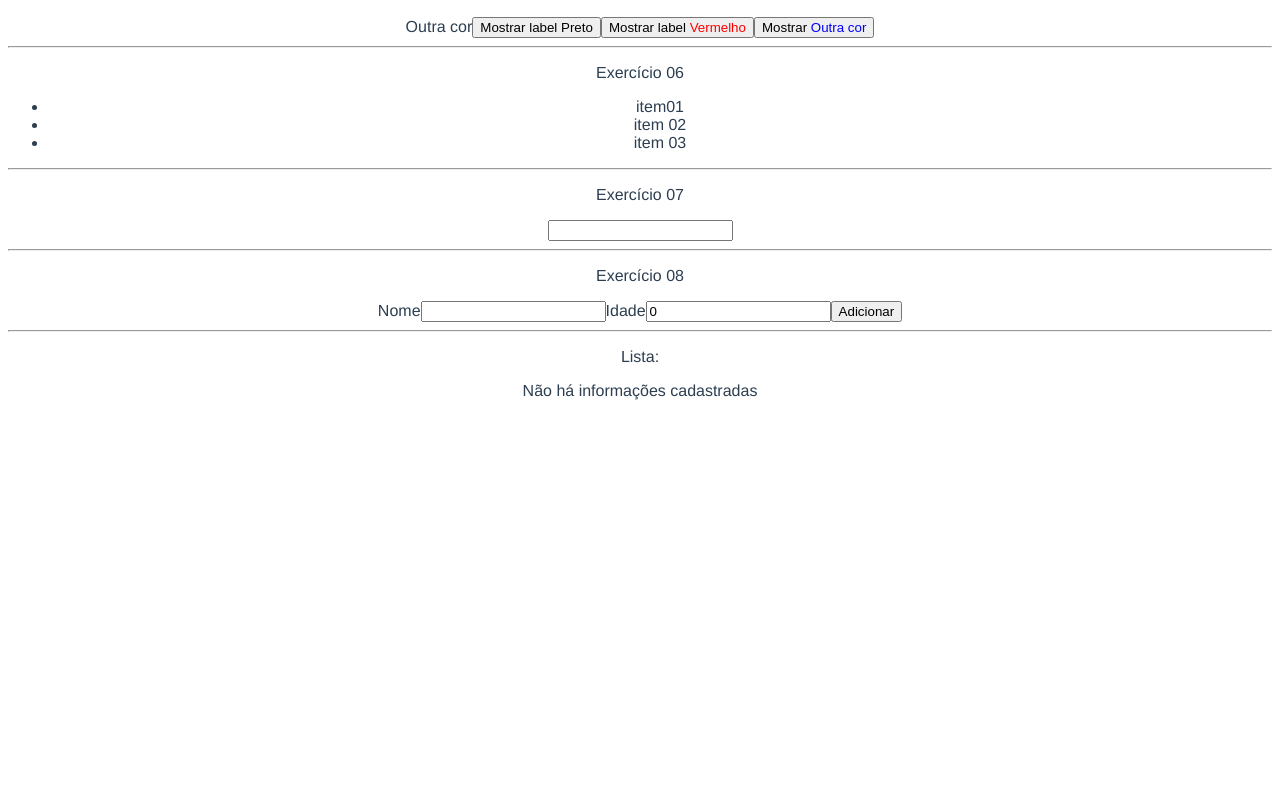
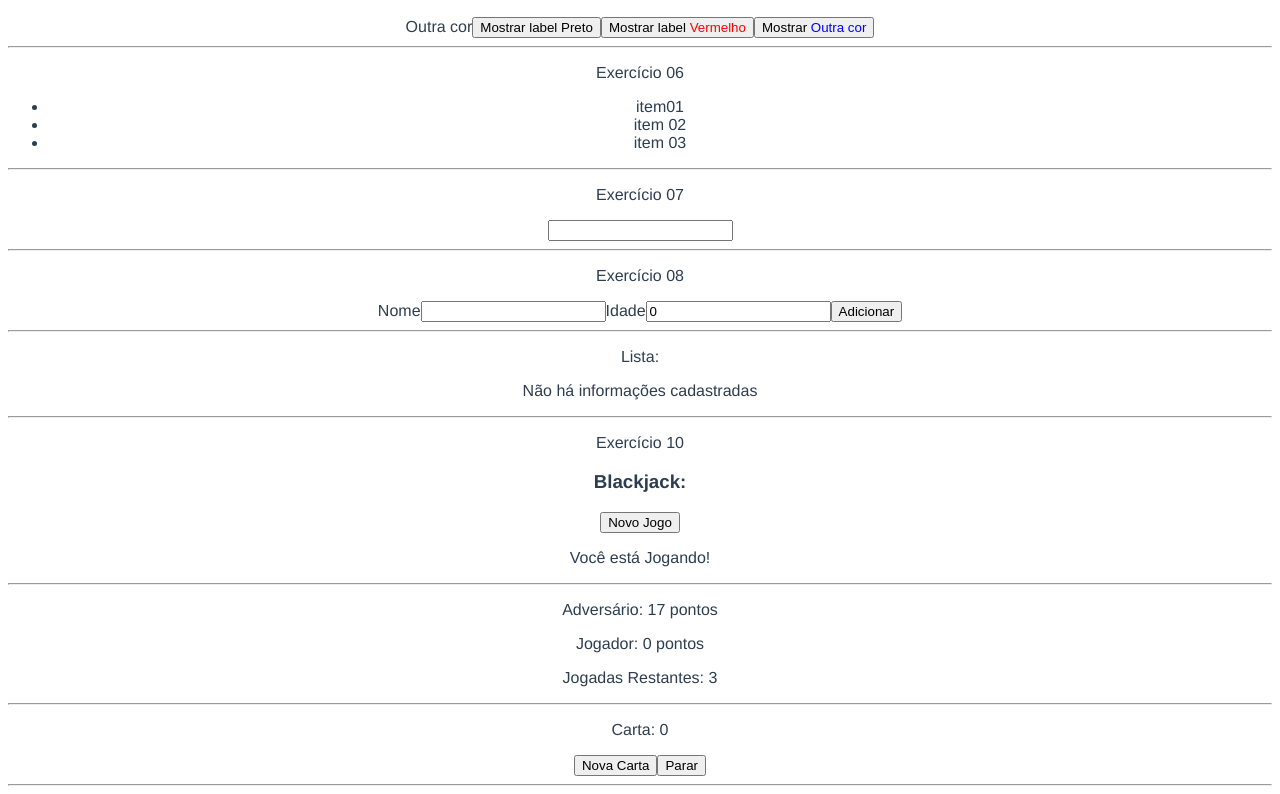
Before and after one commit to MychaelJales/Exercises-DEVinHouse, a Vue app in the folder S09/primeiros-exercicios/: page / in a window 1280 px wide. Shown: the part 724-1518 px from the top of the page. Before the commit the page ends 1140 px from the top, so only its background shows below. Built offline with nearby package versions, Linux system fonts and the light colour scheme.

Commit message:
exercicios 10

```diff
--- a/S09/primeiros-exercicios/src/App.vue
+++ b/S09/primeiros-exercicios/src/App.vue
@@ -72,6 +72,24 @@
       <p v-else>Não há informações cadastradas</p>
 
     </div>
+    <hr>
+    <div>
+      <p>Exercício 10</p>
+      <h3>Blackjack:</h3>
+      <button @click="novoJogo" class="btn btn-primary">Novo Jogo</button>
+      <p v-if="jogando">Você está Jogando!</p>
+      <p v-else-if="ganhou">Você Ganhou!</p>
+      <p v-else>Você perdeu!</p>
+      <hr>
+      <p>Adversário: {{ adversario }} pontos</p>
+      <p>Jogador: {{ jogador }} pontos</p>
+      <p>Jogadas Restantes: {{ jogadasRestantes }}</p>
+      <hr>
+      <p>Carta: {{ carta }}</p>
+      <button v-show="jogando" @click="novaCarta" class="btn btn-primary">Nova Carta</button>
+      <button v-show="jogando" @click="parar" class="btn btn-primary">Parar</button>
+    </div>
+    <hr>
   </div>
 </template>
 
@@ -91,18 +109,50 @@ export default {
       ex08Nome: '',
       ex08Idade: 0,
       lista: [],
-      html: '<h6>Banner</h6><img src="https://softauthor.com/wp-content/uploads/2020/04/create-a-banner-hero-unit-in-css-1-1024x365.png" style="width:300px"/>'
+      html: '<h6>Banner</h6><img src="https://softauthor.com/wp-content/uploads/2020/04/create-a-banner-hero-unit-in-css-1-1024x365.png" style="width:300px"/>',
+      adversario: 17,
+      jogador: 0,
+      jogadasRestantes: 3,
+      carta: 0,
+      jogando: true,
+      ganhou: false,
     }
   },
   methods: {
-    adiciona: function() {
+    adiciona() {
       const { ex08Nome, ex08Idade } = this;
       this.lista.push({ex08Nome, ex08Idade});
       this.limpaCampos();
     },
-    limpaCampos: function() {
+    limpaCampos() {
       this.ex08Idade = 0;
       this.ex08Nome = '';
+    },
+    novoJogo() {
+      this.jogador = 0;
+      this.jogadasRestantes = 3;
+      this.carta = 0;
+      this.jogando = true;
+    },
+    novaCarta() {
+      this.carta = Math.floor(Math.random() * 12);
+      this.jogador += this.carta;
+      this.jogadasRestantes -= 1;
+      if (this.jogadasRestantes === 0) {
+        this.testeGanhou();
+      }
+    },
+    parar() {
+      this.testeGanhou();
+    },
+    testeGanhou() {
+      if (this.jogador > this.adversario) {
+        this.ganhou = true;
+        this.jogando = false;
+      } else {
+        this.ganhou = false;
+        this.jogando = false;
+      }
     }
   }
 }
```
